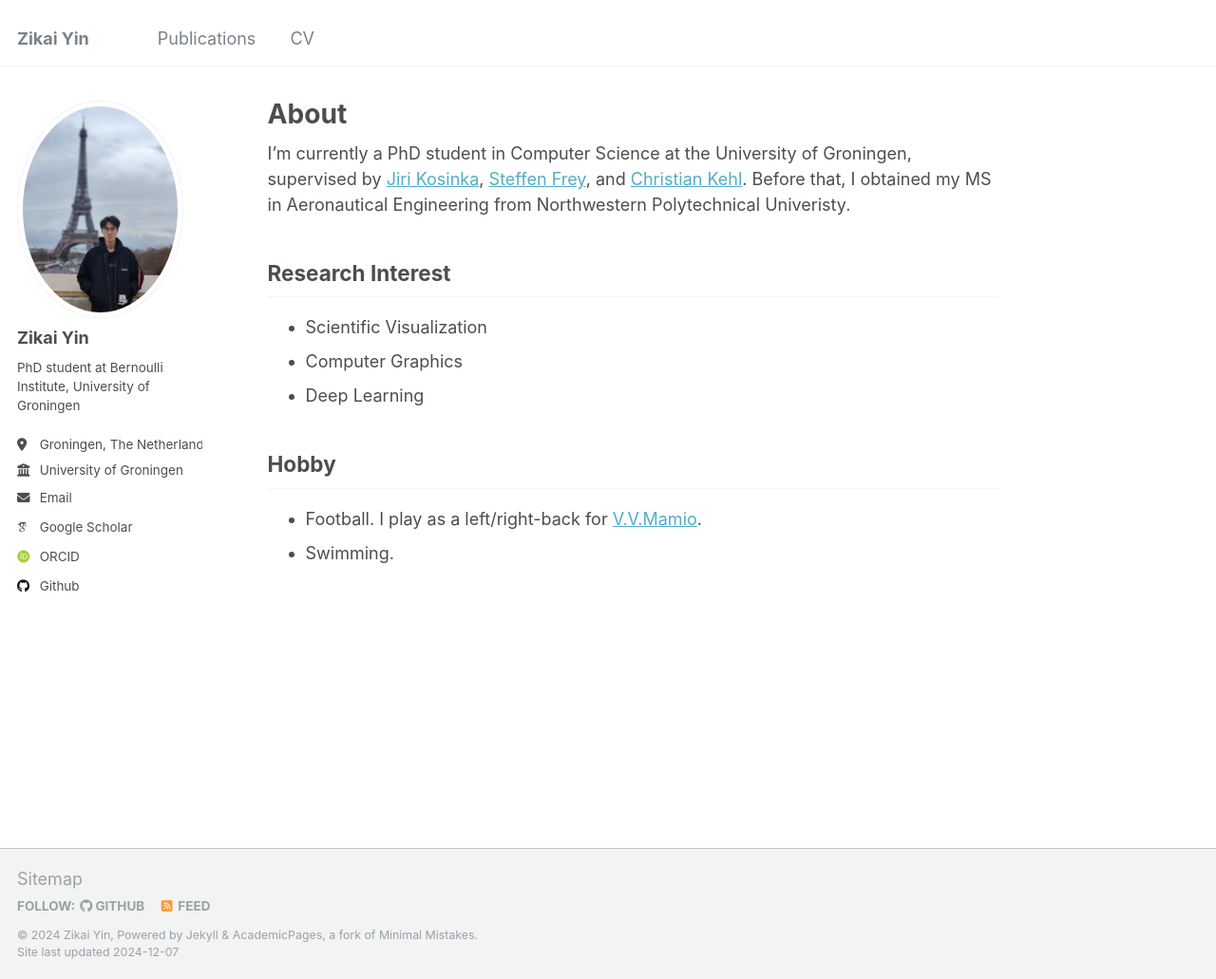
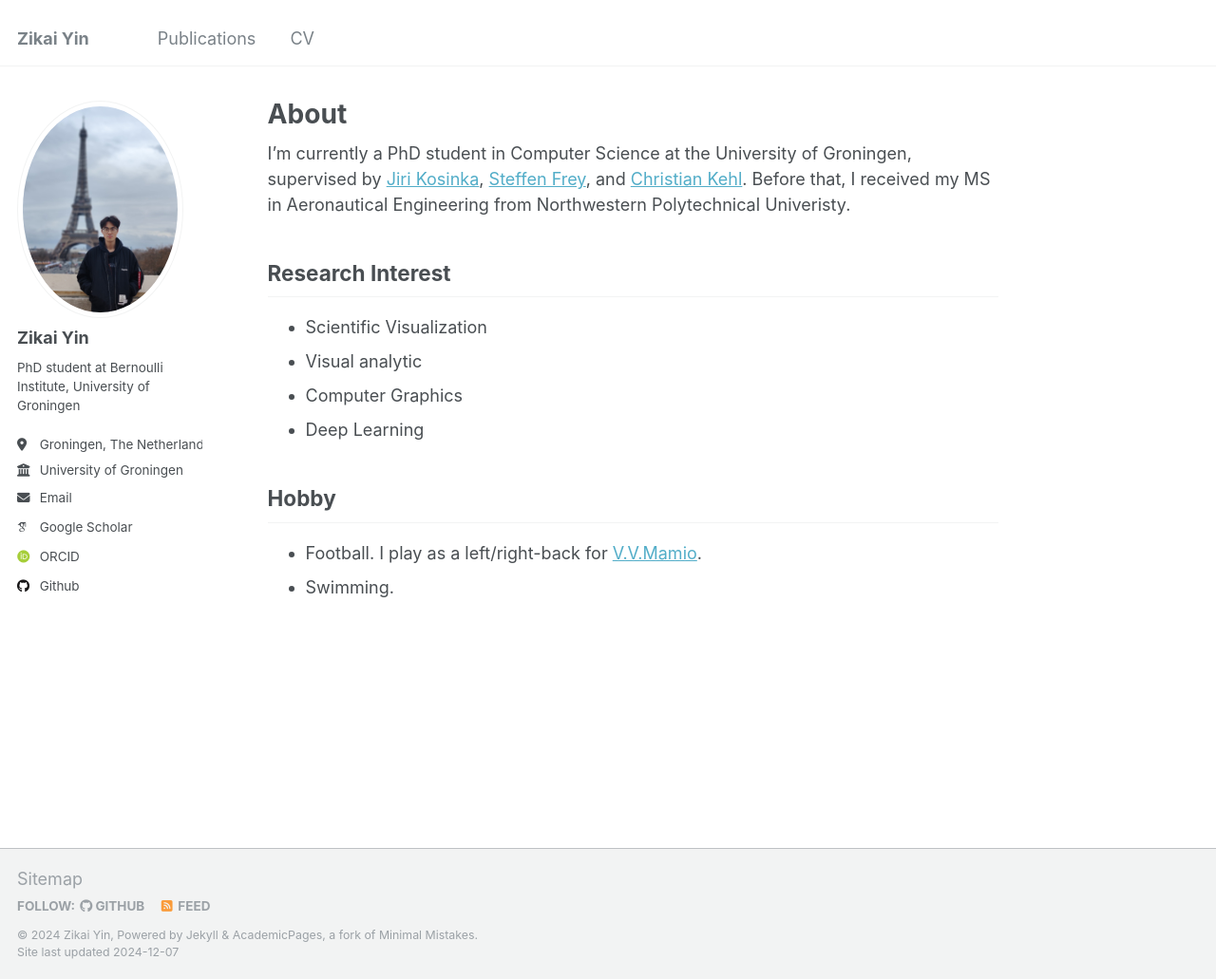
Before and after one commit to andrewsilver1997/andrewsilver1997.github.io, a Jekyll site: the page built from _pages/about.md, in a window 1280 px wide and 1031 px high. Shown: the whole window at 95% size. Built offline with Jekyll 4.4.1, drawn with Linux system fonts in a browser that asks for light colours; some web fonts are replaced.

Commit message:
19-11-2024

```diff
--- a/_pages/about.md
+++ b/_pages/about.md
@@ -7,10 +7,11 @@ redirect_from:
   - /about.html
 ---
 I'm currently a PhD student in Computer Science at the University of Groningen, supervised by [Jiri Kosinka](https://www.cs.rug.nl/svcg/People/JiriKosinka), [Steffen Frey](https://freysn.github.io/), and [Christian Kehl](https://www.cs.rug.nl/svcg/People/ChristianKehl).
-Before that, I obtained my MS in Aeronautical Engineering from Northwestern Polytechnical Univeristy.
+Before that, I received my MS in Aeronautical Engineering from Northwestern Polytechnical Univeristy.
 
 ## Research Interest
 * Scientific Visualization
+* Visual analytic
 * Computer Graphics
 * Deep Learning
 
```
Also changed, not shown: _pages/cv.md (+1 -0 lines).
